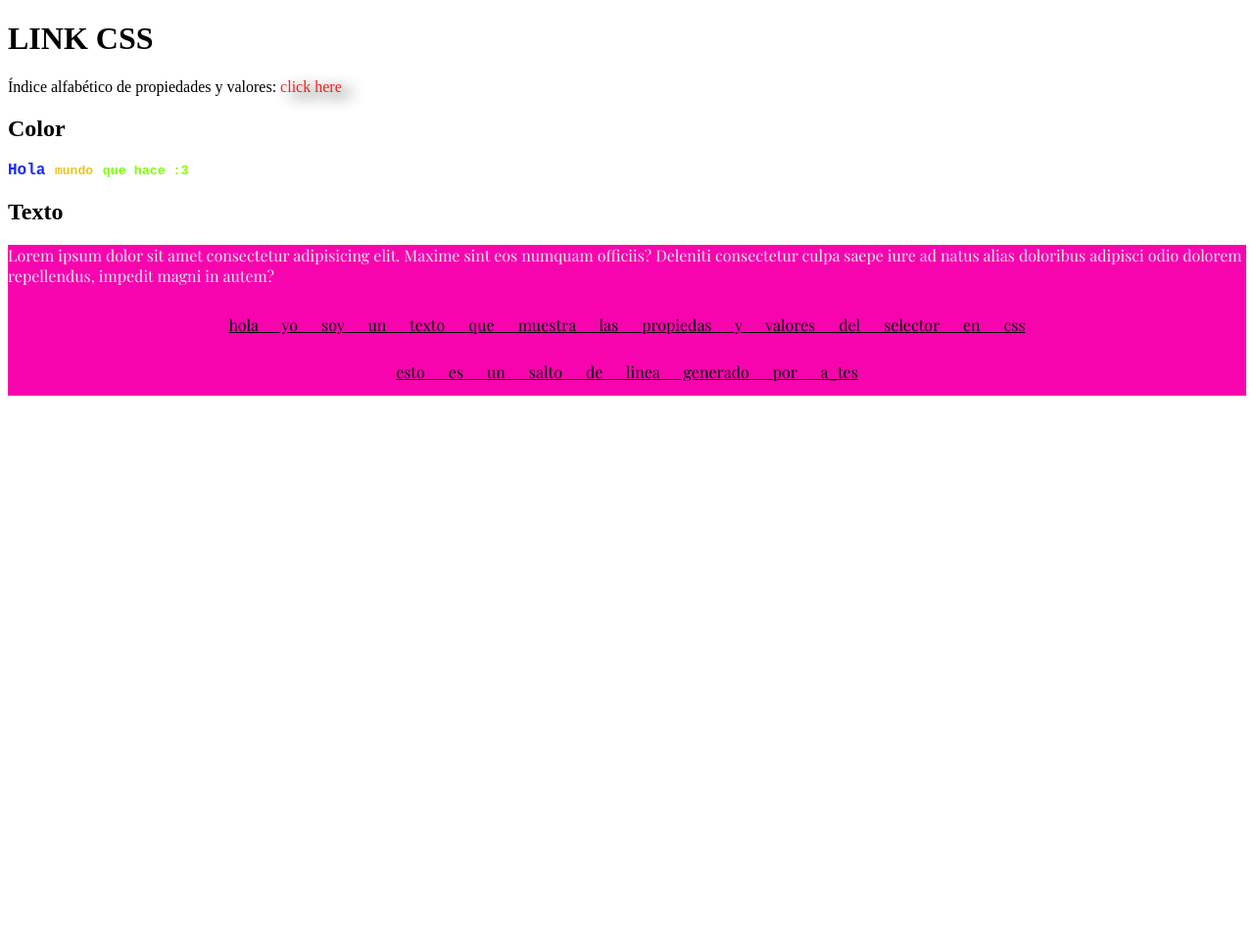
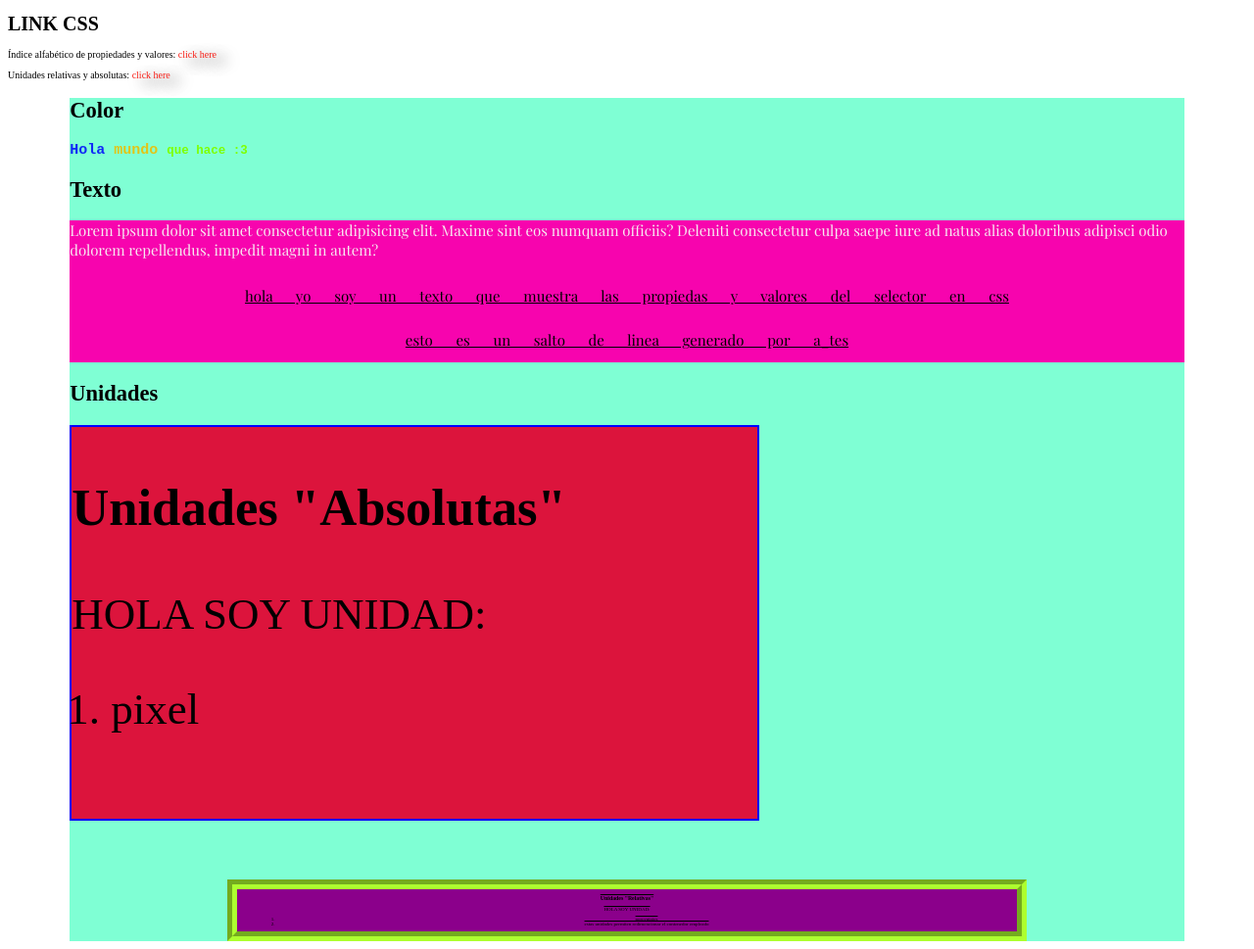
Before and after one commit to Tapia1579/css_l, a plain HTML site: page index.html in a window 1280 px wide. Shown: the whole page at 98% size. Before the commit the page ends 800 px from the top, so only its background shows below. Drawn offline with nearby package versions, Linux system fonts and the light colour scheme; a web font is replaced by a local one.

Commit message:
css unidades abs y rel (em-->padre) (rem-->html)

```diff
--- a/css/styles.css
+++ b/css/styles.css
@@ -1,3 +1,15 @@
+html {
+    font-size: 10px;/*para utilizar la unidad rem --> relativos al font-size del html */
+}
+
+main {
+    width: 90%;
+    background-color: aquamarine;
+    margin: auto;
+    font-size: 15px;/*para utilizar la unidad em --> relativos al font-size del padre*/
+}
+
+
 /* p {
     color: blue;
     background-color: chocolate;
@@ -53,3 +65,28 @@ header {
         word-spacing: 20px;
     }
 }
+
+
+.unidades {
+
+    .unidades__a {
+        background-color: crimson;
+        width: 700px;
+        height: 400px;
+        border: 2px solid blue;
+        margin-bottom: 60px;
+        font-size: 3em;
+
+    }
+
+    .unidades__b {
+        width: 70%;/*Estos % de son correspondientes al % relacionado con el (%) del padre en este caso es el main*/
+        height: 35%;
+        background-color: darkmagenta;
+        border: 10px groove greenyellow;
+        text-align: center;
+        text-decoration: overline;
+        margin: auto;
+        font-size: 0.5rem;
+    }
+}
--- a/index.html
+++ b/index.html
@@ -15,6 +15,7 @@
     <header>
         <h1>LINK CSS</h1>
         <p>Índice alfabético de propiedades y valores: <a href="https://developer.mozilla.org/en-US/docs/Web/CSS/Properties">click here</a></p>
+        <p>Unidades relativas y absolutas: <a href="https://developer.mozilla.org/en-US/docs/Web/CSS/CSS_values_and_units">click here</a></p>
     </header>
 
     <main>
@@ -33,7 +34,27 @@
 
                 <p class="texto__p--a">HOLA YO SOY UN TEXTO QUE MUESTRA LAS PROPIEDAS Y VALORES DEL SELECTOR EN CSS <br> ESTO ES UN SALTO DE LINEA GENERADO POR A_TEs</p>
             </div>
+        </section>
 
+        <section class="unidades">
+            <h2>Unidades</h2>
+            <div class="unidades__a">
+                <h3>Unidades "Absolutas"</h3>
+                <p class="unidades__a--p">HOLA SOY UNIDAD: </p>
+                <ol>
+                    <li>pixel</li>
+
+                </ol>
+            </div>
+
+            <div class="unidades__b">
+                <h3>Unidades "Relativas"</h3>
+                <p class="unidades__b--p">HOLA SOY UNIDAD: </p>
+                <ol>
+                    <li>porcentajes</li>
+                    <li>estas unidades permiten redimencionar el contenedor empleado</li>
+                </ol>
+            </div>
         </section>
     </main>
 
```
